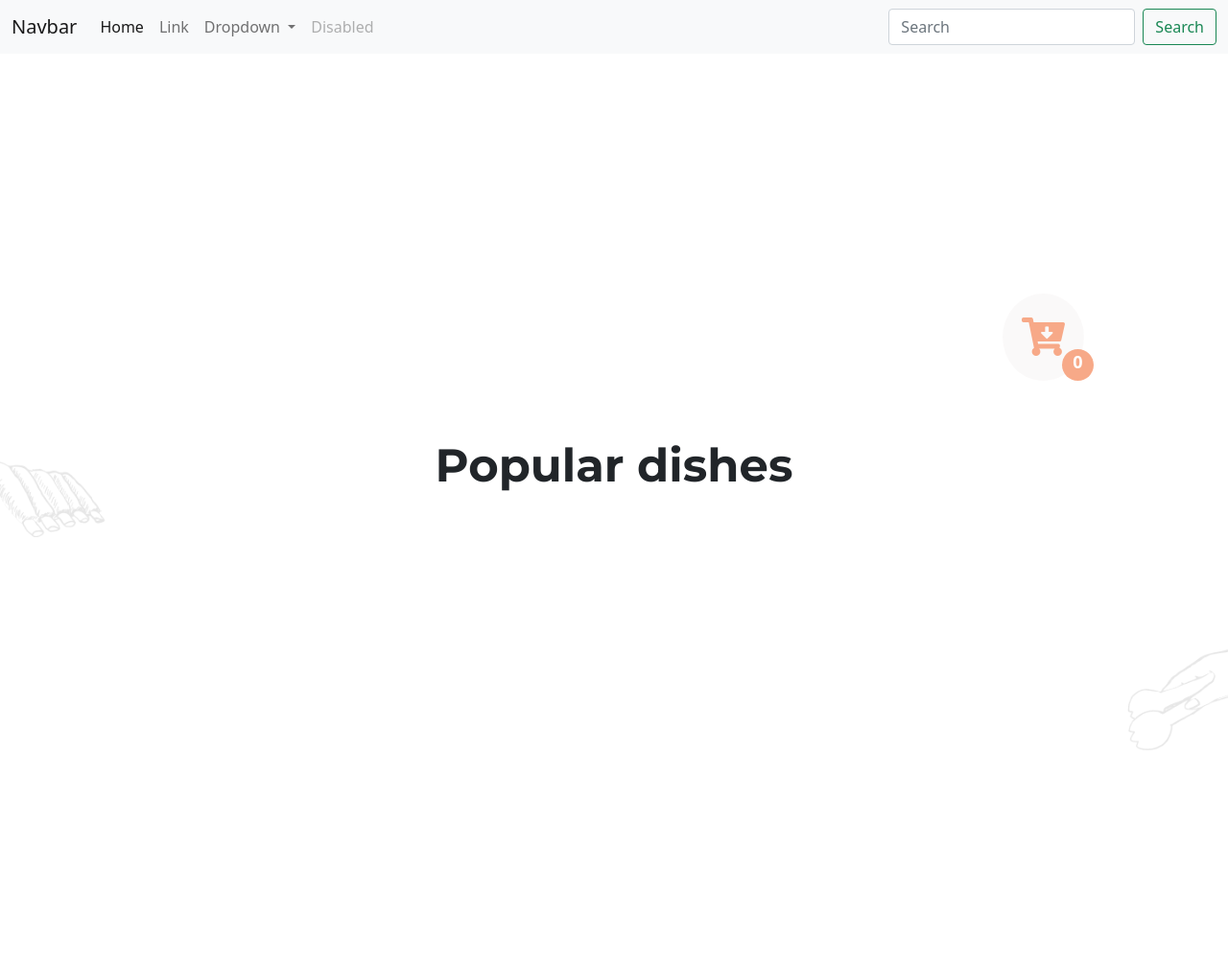
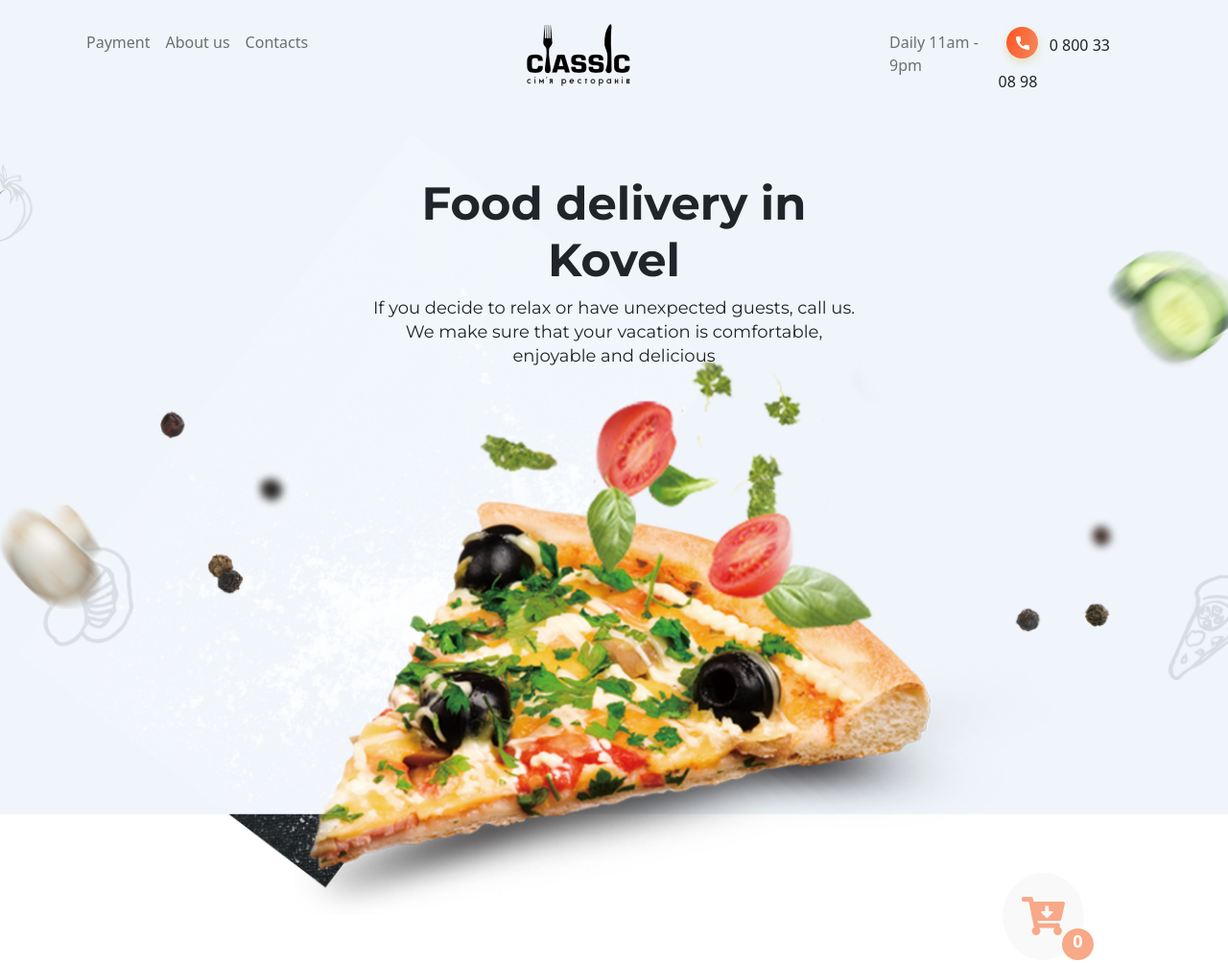
Before and after one commit to codeacademyprogramming/12-06-2021-AsimRzayev, a plain HTML site: page index.html in a window 1280 px wide. Shown: the top 1004 px of the page at 96% size. Drawn offline with nearby package versions, Linux system fonts and the light colour scheme; no server answers.

Commit message:
PYP-AddHeaderSectionUI

```diff
--- a/assets/scss/style.scss
+++ b/assets/scss/style.scss
@@ -1,5 +1,38 @@
 @import url('https://fonts.googleapis.com/css2?family=Montserrat:wght@300;400;500;600;700;800;900&display=swap');
 $baseFontfamily:'Montserrat', sans-serif;
+#Header
+{
+    background: url(../images/header.png);
+    background-size: cover;
+    background-repeat: no-repeat;
+    background-position: bottom;
+    min-height: 120vh;
+    .header-text{
+        padding-top: 30px;
+        width: 47%;
+        margin: 0px auto;
+        h2{
+            font-family: $baseFontfamily;
+font-size: 48px;
+font-style: normal;
+font-weight: 700;
+line-height: 59px;
+letter-spacing: 0em;
+text-align: center;
+
+        }
+        p{
+            font-family: $baseFontfamily;
+font-size: 18px;
+font-style: normal;
+font-weight: 400;
+line-height: 25px;
+letter-spacing: 0em;
+text-align: center;
+
+        }
+    }
+}
 #Products{
 min-height: 600px;
 background: #E5E5E5;
@@ -7,7 +40,7 @@ background: url(../images/icons.png);
 background-size: cover;
 background-repeat: no-repeat;
 position: relative;
-margin-top: 400px;
+margin-top: 100px;
 h2{
     font-family: $baseFontfamily;
 font-size: 48px;
--- a/index.html
+++ b/index.html
@@ -14,47 +14,73 @@
 
 <body>
     <section id="Header">
-        <nav class="navbar navbar-expand-lg navbar-light bg-light">
-            <div class="container-fluid">
-                <a class="navbar-brand" href="#">Navbar</a>
+        <nav class="navbar navbar-expand-lg navbar-light bg-transparent">
+            <div class="container mt-3">
+               <div class="row d-flex w-100 justify-content-between">
+                   <div class="col-xl-3">
+                    <div class="collapse navbar-collapse" id="navbarSupportedContent">
+                        <ul class="navbar-nav me-auto mb-2 mb-lg-0">
+                            <li class="nav-item">
+                                <a class="nav-link " aria-current="page" href="#">Payment</a>
+                            </li>
+                            <li class="nav-item">
+                                <a class="nav-link " aria-current="page" href="#">About us</a>
+                            </li>
+                            <li class="nav-item">
+                                <a class="nav-link " aria-current="page" href="#">Contacts</a>
+                            </li>
+                   </ul>
+                    </div>
+                   </div>
+                   <div class="col-xl-2">
+                <a class="navbar-brand" href="#"><img src="./assets/images/logos 1.png" alt=""></a>
                 <button class="navbar-toggler" type="button" data-bs-toggle="collapse"
                     data-bs-target="#navbarSupportedContent" aria-controls="navbarSupportedContent"
                     aria-expanded="false" aria-label="Toggle navigation">
                     <span class="navbar-toggler-icon"></span>
                 </button>
-                <div class="collapse navbar-collapse" id="navbarSupportedContent">
-                    <ul class="navbar-nav me-auto mb-2 mb-lg-0">
-                        <li class="nav-item">
-                            <a class="nav-link active" aria-current="page" href="#">Home</a>
-                        </li>
-                        <li class="nav-item">
-                            <a class="nav-link" href="#">Link</a>
-                        </li>
-                        <li class="nav-item dropdown">
-                            <a class="nav-link dropdown-toggle" href="#" id="navbarDropdown" role="button"
-                                data-bs-toggle="dropdown" aria-expanded="false">
-                                Dropdown
-                            </a>
-                            <ul class="dropdown-menu" aria-labelledby="navbarDropdown">
-                                <li><a class="dropdown-item" href="#">Action</a></li>
-                                <li><a class="dropdown-item" href="#">Another action</a></li>
-                                <li>
-                                    <hr class="dropdown-divider">
-                                </li>
-                                <li><a class="dropdown-item" href="#">Something else here</a></li>
-                            </ul>
-                        </li>
-                        <li class="nav-item">
-                            <a class="nav-link disabled" href="#" tabindex="-1" aria-disabled="true">Disabled</a>
-                        </li>
-                    </ul>
-                    <form class="d-flex">
-                        <input class="form-control me-2" type="search" placeholder="Search" aria-label="Search">
-                        <button class="btn btn-outline-success" type="submit">Search</button>
-                    </form>
-                </div>
+            </div>
+            <div class="col-xl-3">
+                <ul class="navbar-nav me-auto mb-2 mb-lg-0">
+                    <li class="nav-item ">
+                        <a class="nav-link " aria-current="page" href="#">Daily 11am - 9pm</a>
+                    </li>
+                    <li class="nav-item  ml-4">
+                        <svg width="49" height="49" viewBox="0 0 49 49" fill="none" xmlns="http://www.w3.org/2000/svg">
+                            <g filter="url(#filter0_d)">
+                            <circle cx="24.5" cy="20.5" r="16.5" fill="url(#paint0_linear)"/>
+                            </g>
+                            <path d="M30.8766 23.1894C30.0195 23.1894 29.1779 23.0553 28.3804 22.7918C27.9896 22.6585 27.5091 22.7808 27.2706 23.0257L25.6965 24.2141C23.8709 23.2396 22.7464 22.1154 21.7852 20.3035L22.9386 18.7704C23.2382 18.4711 23.3457 18.034 23.2169 17.6238C22.9522 16.8221 22.8178 15.9809 22.8178 15.1234C22.8178 14.504 22.3138 14 21.6944 14H19.1234C18.504 14 18 14.504 18 15.1234C18 22.2237 23.7764 28 30.8766 28C31.496 28 32 27.496 32 26.8766V24.3127C32 23.6934 31.496 23.1894 30.8766 23.1894Z" fill="white"/>
+                            <defs>
+                            <filter id="filter0_d" x="0" y="0" width="49" height="49" filterUnits="userSpaceOnUse" color-interpolation-filters="sRGB">
+                            <feFlood flood-opacity="0" result="BackgroundImageFix"/>
+                            <feColorMatrix in="SourceAlpha" type="matrix" values="0 0 0 0 0 0 0 0 0 0 0 0 0 0 0 0 0 0 127 0"/>
+                            <feOffset dy="4"/>
+                            <feGaussianBlur stdDeviation="4"/>
+                            <feColorMatrix type="matrix" values="0 0 0 0 0.804167 0 0 0 0 0.662633 0 0 0 0 0.160833 0 0 0 0.26 0"/>
+                            <feBlend mode="normal" in2="BackgroundImageFix" result="effect1_dropShadow"/>
+                            <feBlend mode="normal" in="SourceGraphic" in2="effect1_dropShadow" result="shape"/>
+                            </filter>
+                            <linearGradient id="paint0_linear" x1="25.0683" y1="75.1986" x2="-8.20339" y2="64.5526" gradientUnits="userSpaceOnUse">
+                            <stop stop-color="#F58656"/>
+                            <stop offset="1" stop-color="#FE5626"/>
+                            </linearGradient>
+                            </defs>
+                            </svg>
+                            <span class="ml-3 font-weight-bold">0 800 33 08 98</span>
+                    </li>
+
+           </ul>
+            </div>
+            </div>
             </div>
         </nav>
+        <div class="container mt-5">
+        <div class="header-text text-center">
+            <h2>Food delivery in Kovel</h2>
+            <p>If you decide to relax or have unexpected guests, call us. We make sure that your vacation is comfortable, enjoyable and delicious</p>
+        </div>
+    </div>
     </section>
     <section id="Products">
 
```
Also changed, not shown: assets/images/Group 31.svg (added), assets/images/header.png (added), assets/images/logos 1.png (added), assets/scss/style.css, 1 other file.
